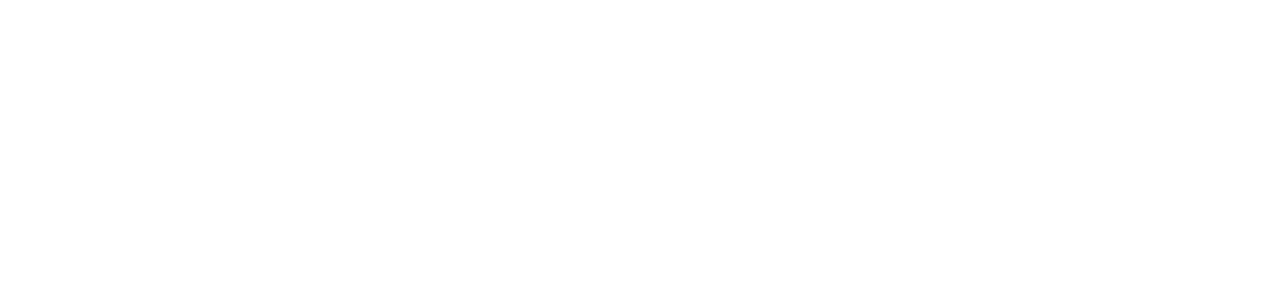
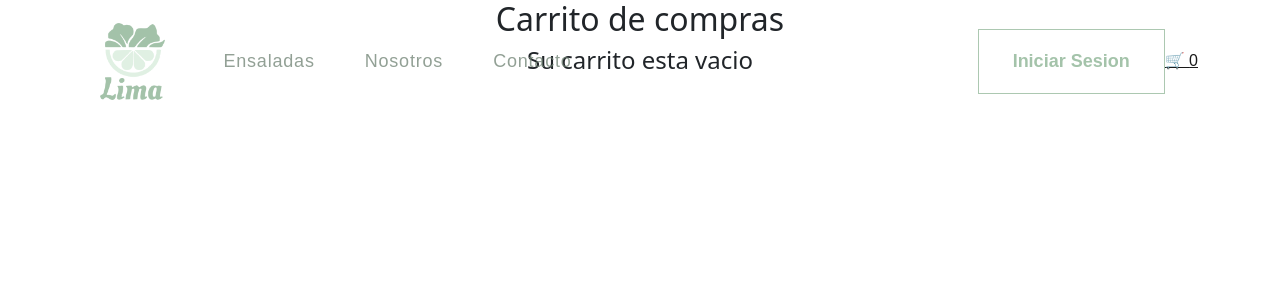
Before and after one commit to noeliamodica/React_ProyectoLimaEnsaladas-, a React (Create React App) app: page /cartContainer in a window 1280 px wide. Before the commit this address had no page. Shown: the top 300 px of the page. Built offline with nearby package versions, Linux system fonts and the light colour scheme.

Commit message:
cartContainer

```diff
--- a/src/App.js
+++ b/src/App.js
@@ -5,6 +5,7 @@
 import { Login } from "./pages/Login"
 import {Register} from "./pages/Register";
 import { ProductCard } from './components/ProductCard';
+import { CartContainer } from './components/CartContainer';
 import DataProvider from './components/Context/DataContext';
 
 
@@ -21,6 +22,7 @@
                 <Route path="/login" element={<Login />} />
                 <Route path="/register" element={<Register />} />
                 <Route path="/cart" element={<ProductCard />} />
+                <Route path="/cartContainer" element={<CartContainer />} />
             </Routes>
 
           </BrowserRouter>
--- /dev/null
+++ b/src/components/CartContainer.js
@@ -0,0 +1,32 @@
+
+
+import { useSelector } from 'react-redux';
+import { NavBar } from './NavBar';
+
+export function CartContainer () {
+
+    const {productos, total, amount} = useSelector((store)=>store.cart)
+
+    if (amount < 1){
+        return(
+            <>
+            <NavBar />
+        <section className='cart'>
+            <header>
+                <h2>    Carrito de compras </h2>
+                <h4 className='empty-cart'> Su carrito esta vacio </h4>
+            </header>
+        </section>
+        </>
+        )
+    }
+
+
+   return (
+    <>
+    <NavBar />
+     <div>     Cart     </div>
+     </>
+   )
+   ;
+};
--- a/src/components/NavBar.js
+++ b/src/components/NavBar.js
@@ -41,8 +41,8 @@
             <Navbar.Collapse id="basic-navbar-nav">
                <Nav className="me-auto">
                   <Nav.Link
-                     href="#home"
-                     className={activeLink === 'home' ? 'active navbar-link' : 'navbar-link'}
+                     href="#cart"
+                     className={activeLink === 'cart' ? 'active navbar-link' : 'navbar-link'}
                      onClick={() => onUpdateActiveLink('home')}
                   >
                      Ensaladas
--- a/src/components/ProductCard.js
+++ b/src/components/ProductCard.js
@@ -1,9 +1,16 @@
 import Button from 'react-bootstrap/Button';
 import Card from 'react-bootstrap/Card';
+import { useNavigate } from 'react-router-dom'
 
 export function ProductCard({productos} ) {
 
 
+const navigate = useNavigate();
+
+function handleClick(e) {
+    e.preventDefault();
+    navigate('/cartContainer')
+  }
 
   return (
    <div className='container d-flex justify-content-center' >
@@ -19,7 +26,11 @@
             <Card.Text>
           {`$ ${productos.price}`}
             </Card.Text>
-            <Button   variant="secondary">Agregar al carrito</Button>
+            <Button
+            variant="secondary"
+            onClick={handleClick}
+
+            >Agregar al carrito</Button>
             </Card.Body>
       </Card>
     </div>
--- a/src/components/Products.js
+++ b/src/components/Products.js
@@ -11,7 +11,7 @@
 
    return (
          <div>
-               {productos.map((data) => (
+               {productos.map((productos) => (
                   <ProductCard  key={productos.id} productos={productos} />
                       ))
                         }
```
